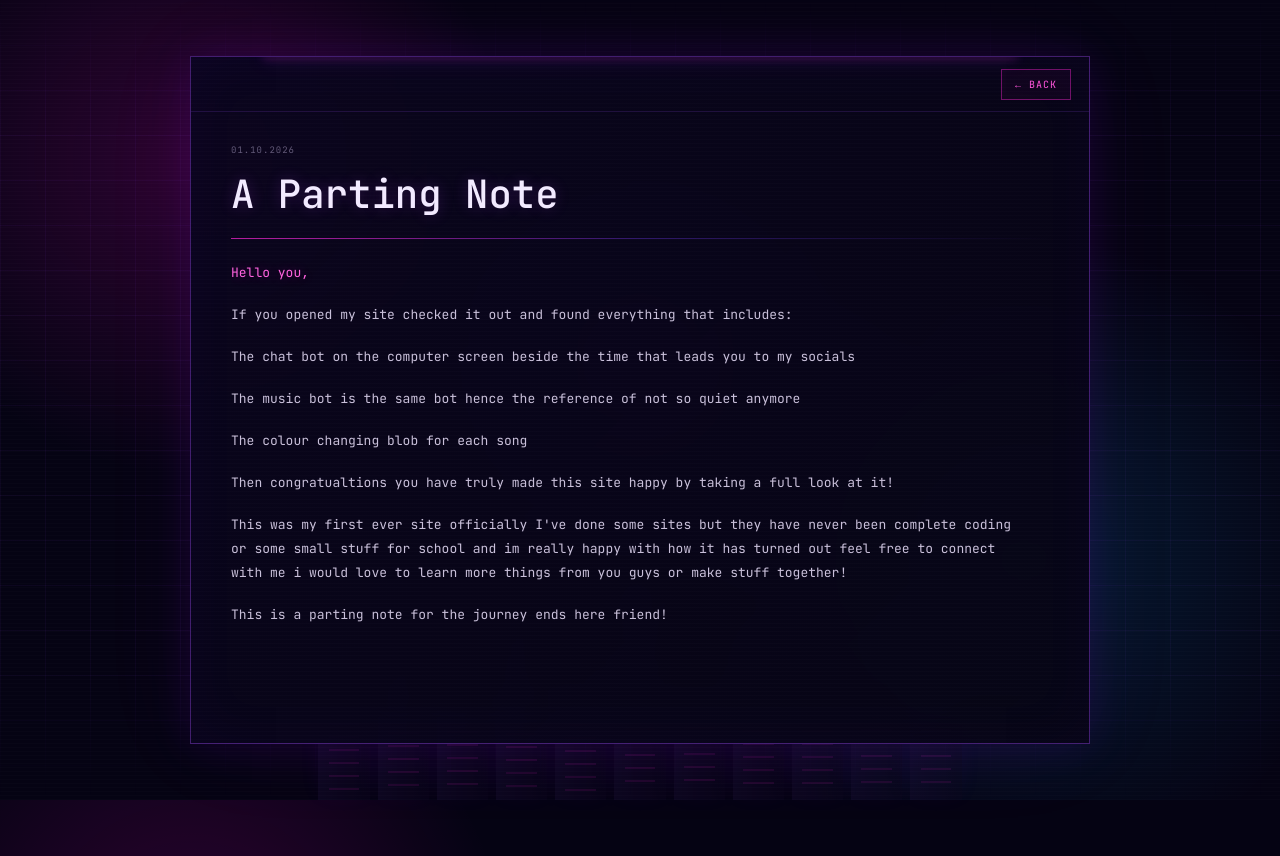
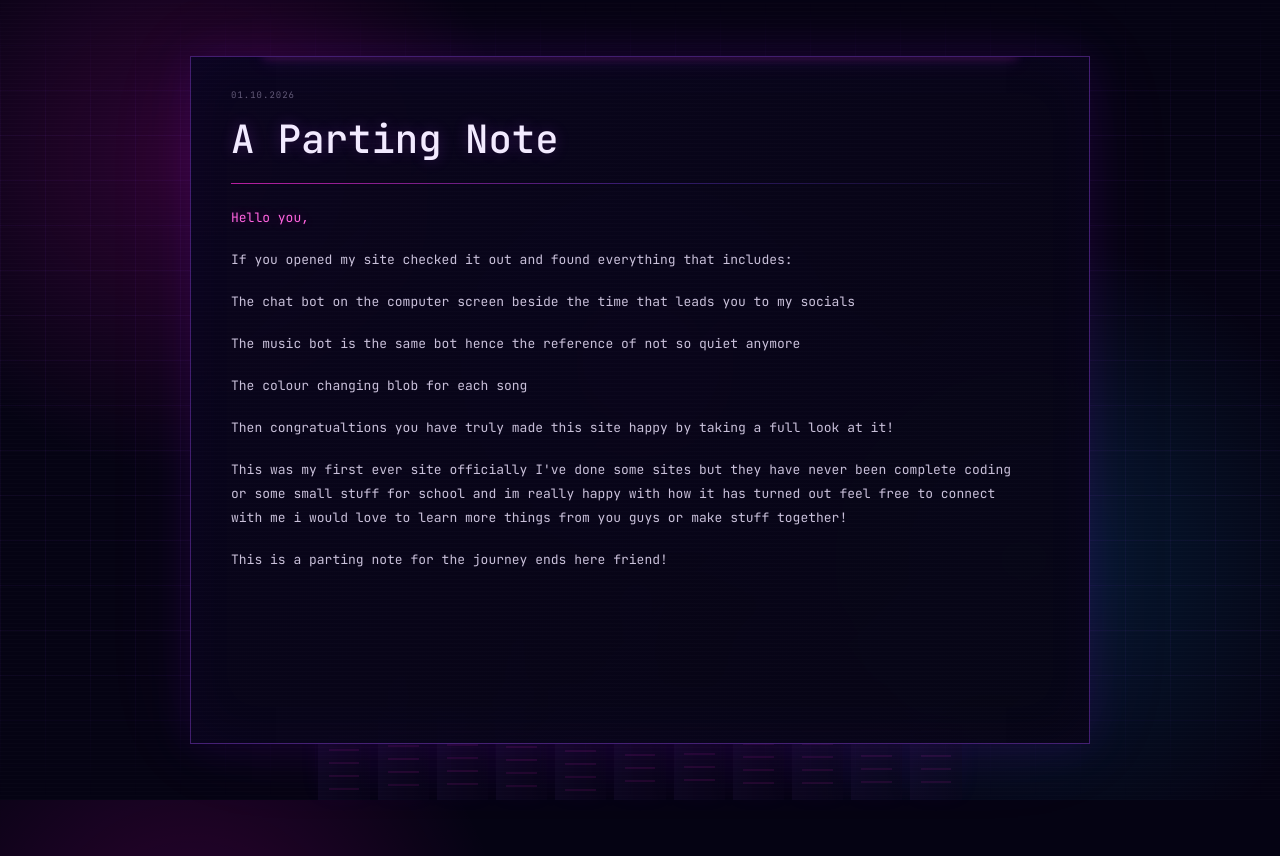
Before and after one commit to saanviiagarwall/my-website, a plain HTML site: page notes.html in a window 1280 px wide. Drawn offline with Linux system fonts and the light colour scheme.

Commit message:
removal of a few code

```diff
--- a/notes.html
+++ b/notes.html
@@ -517,10 +517,6 @@
     <!-- Main note -->
     <main class="screen">
 
-        <div class="controls">
-            <a href="PC.html" class="back">← BACK</a>
-        </div>
-
 
         <section class="note">
 
```
